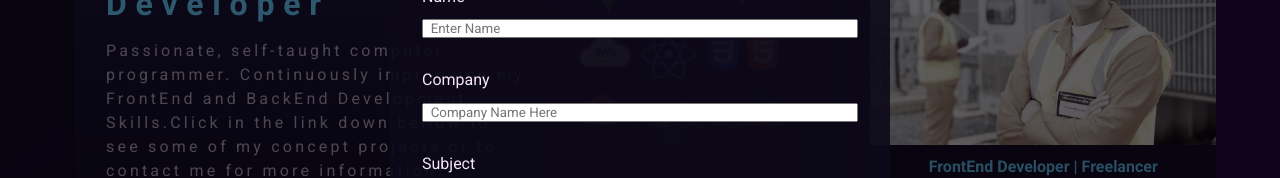
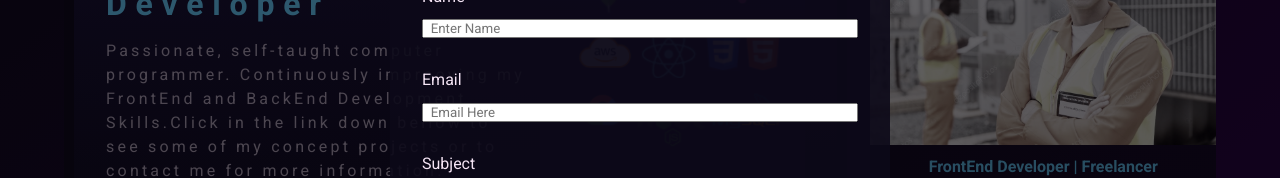
Before and after one commit to paulorf87/dev-portfolio, a React (Create React App) app: page / in a window 1280 px wide. Both pictures are taken after a click on the button "Contact". Shown: the part 195-373 px from the top of the page. Built offline with nearby package versions, Linux system fonts and the light colour scheme.

Commit message:
Email JS added

```diff
--- a/package.json
+++ b/package.json
@@ -3,6 +3,7 @@
   "version": "0.1.0",
   "private": true,
   "dependencies": {
+    "@emailjs/browser": "^3.4.0",
     "@emotion/react": "^11.8.1",
     "@emotion/styled": "^11.8.1",
     "@mui/icons-material": "^5.4.2",
--- a/src/pages/Contact/Contact.jsx
+++ b/src/pages/Contact/Contact.jsx
@@ -1,6 +1,5 @@
-import React from "react";
-// import Box from "@mui/material/Box";
-// import TextField from "@mui/material/TextField";
+import React, {useRef} from "react";
+import emailjs from "@emailjs/browser";
 
 import Button from "@mui/material/Button";
 import  CloseIcon  from "@mui/icons-material/Close";
@@ -9,22 +8,34 @@ import "./Contact.scss";
 
 
 const Contact = ({handleContactClose}) => {
+    const form = useRef();
+
+    const sendEmail = (e)=> {
+        e.preventDefault();
+        emailjs.sendForm('service_6yy9mxn', 'template_isb6exc',
+        form.current, 'ZxNps2BHQ6RvNRLaO').then(
+            (result)=>{
+                console.log(result.text);
+                console.log(form.current);
+            }, (err)=>{console.log(err.text)}
+        );
+    }
 
     return <div className="contact">
         <div className="contact-header">
             <h1>Contact</h1>
             <CloseIcon className="close-button" onClick={handleContactClose}/>
         </div>
-        <form className="contact-form">
+        <form className="contact-form" ref={form} onSubmit={sendEmail}>
             <label>Name</label>
-            <input type="text" placeholder="Enter Name"/>
-            <label>Company</label>
-            <input type="text" placeholder="Company Name Here"/>
+            <input type="text" placeholder="Enter Name" name="name"/>
+            <label>Email</label>
+            <input type="text" placeholder="Email Here" name="email"/>
             <label>Subject</label>
-            <input type="text" placeholder="Subject"/>
+            <input type="text" placeholder="Subject" name="email"/>
             <label>Message</label>
             <textarea placeholder="Type Your Message Here"
-            rows={10}/>
+            rows={10} name="message"/>
             <Button variant="outlined" type="submit">Submit</Button>
         </form>
     </div>
```
Also changed, not shown: 1 other file (tests, documents, lock files or other folders).
